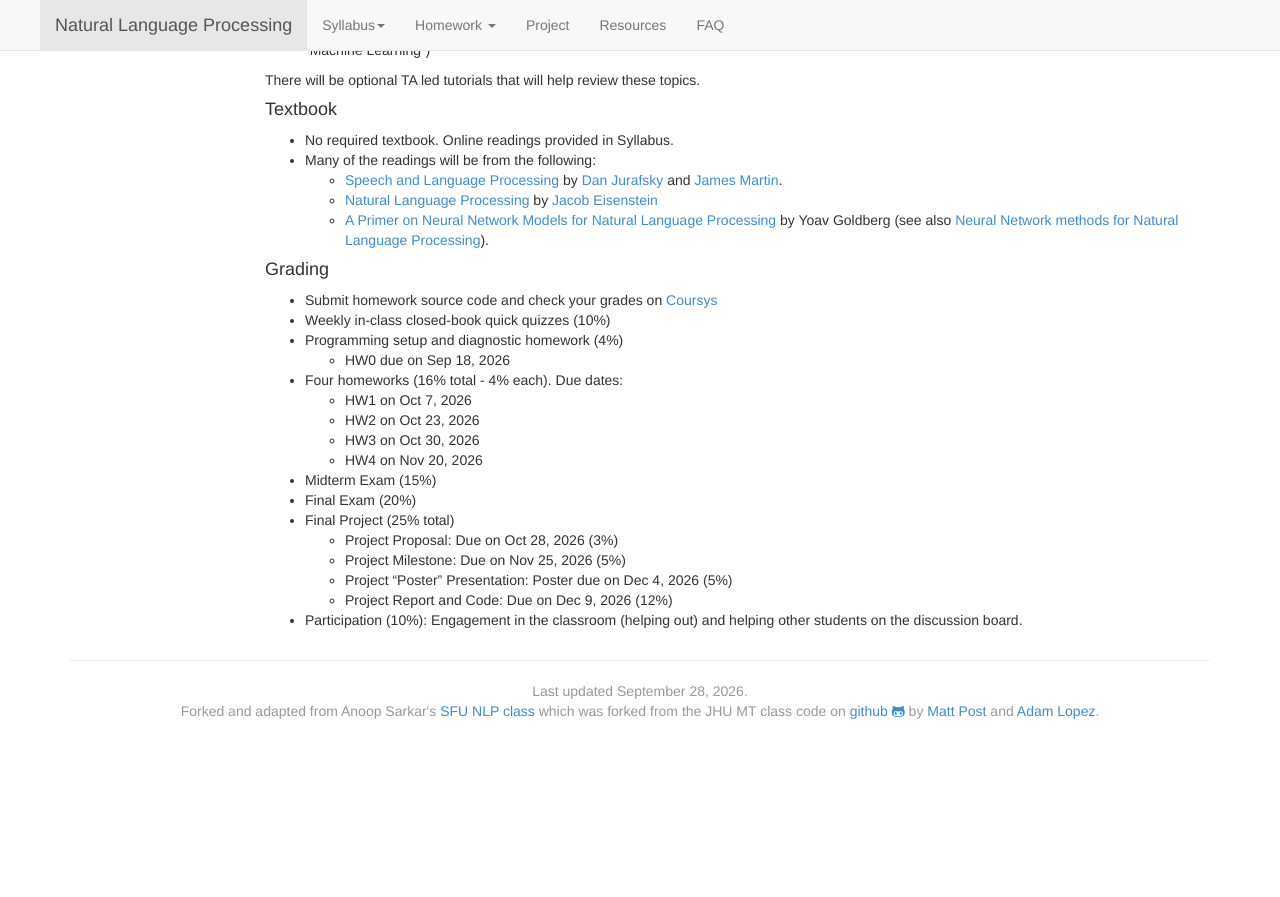
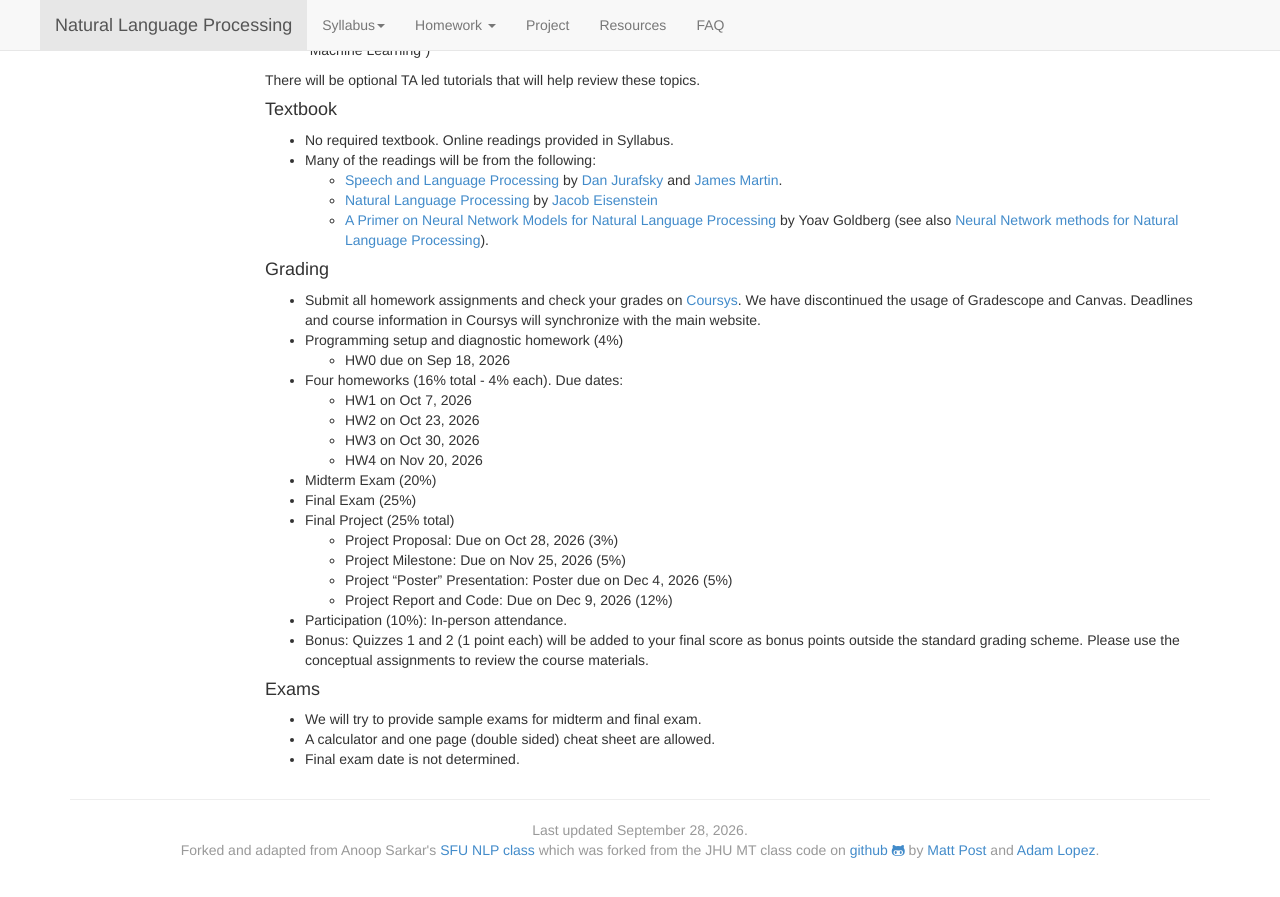
Before and after one commit to zhiyunrichardpeng/nlp-class, a Jekyll site: the page built from index.md, in a window 1280 px wide and 900 px high, scrolled down 862 px. Shown: the top 897 px of the window. Built offline with Jekyll 4.4.1, drawn with Linux system fonts in a browser that asks for light colours; nearby versions of some CDN libraries; before the commit the page ends 1623 px from its top, so only the background shows below that; some of the changed lines change nothing that is shown.

Commit message:
Update grading scheme and course policies

```diff
--- a/_config.yml
+++ b/_config.yml
@@ -54,51 +54,51 @@ hwdates:
   - hw: "0"
     startdate: "Sep 9, 2026"
     deadline: "Sep 18, 2026"
-    hwc-url: https://www.gradescope.ca
-    hwp-report-submit-url:
+    hwc-url: "https://coursys.sfu.ca/2026fa-cmpt-713-x1/"
+    hwp-report-submit-url: "https://coursys.sfu.ca/2026fa-cmpt-713-x1/"
   - hw: "1"
     startdate: "Sep 18, 2026"
     deadline: "Oct 7, 2026"
-    hwc-url: https://www.gradescope.ca
-    hwp-report-submit-url:
+    hwc-url: "https://coursys.sfu.ca/2026fa-cmpt-713-x1/"
+    hwp-report-submit-url: "https://coursys.sfu.ca/2026fa-cmpt-713-x1/"
   - hw: "2"
     startdate: "Oct 7, 2026"
     deadline: "Oct 23, 2026"
-    hwc-url: https://www.gradescope.ca
-    hwp-report-submit-url:
+    hwc-url: "https://coursys.sfu.ca/2026fa-cmpt-713-x1/"
+    hwp-report-submit-url: "https://coursys.sfu.ca/2026fa-cmpt-713-x1/"
   - hw: "3"
     startdate: "Oct 23, 2026"
     deadline: "Oct 30, 2026"
-    hwc-url: https://www.gradescope.ca
-    hwp-report-submit-url:
+    hwc-url: "https://coursys.sfu.ca/2026fa-cmpt-713-x1/"
+    hwp-report-submit-url: "https://coursys.sfu.ca/2026fa-cmpt-713-x1/"
   - hw: "4"
     startdate: "Oct 30, 2026"
     deadline: "Nov 20, 2026"
-    hwc-url: https://www.gradescope.ca
-    hwp-report-submit-url:
+    hwc-url: "https://coursys.sfu.ca/2026fa-cmpt-713-x1/"
+    hwp-report-submit-url: "https://coursys.sfu.ca/2026fa-cmpt-713-x1/"
   - hw: "project"
-    report-submit-name: "Gradescope"
+    report-submit-name: "Coursys"
     startdate: "Oct 23, 2026"
     deadline: "Dec 9, 2026"
     time: "Poster session: TBD"
     location: "TBD"
     abstract: "Oct 28, 2026"
     proposal: "Oct 28, 2026"
-    proposal-submit-url: https://www.gradescope.ca/courses/33825/assignments/179256
+    proposal-submit-url: "https://coursys.sfu.ca/2026fa-cmpt-713-x1/"
     milestone: "Nov 25, 2026"
-    milestone-submit-url: https://www.gradescope.ca/courses/33825/assignments/179257
+    milestone-submit-url: "https://coursys.sfu.ca/2026fa-cmpt-713-x1/"
     poster: "Poster due on Dec 4, 2026"
-    video-submit-url: https://www.gradescope.ca/courses/33825/assignments/179259
-    report-submit-url: https://www.gradescope.ca/courses/33825/assignments/179258
+    video-submit-url: "https://coursys.sfu.ca/2026fa-cmpt-713-x1/"
+    report-submit-url: "https://coursys.sfu.ca/2026fa-cmpt-713-x1/"
 hwsubmit:
   name: "Coursys"
-  url:  "https://coursys.sfu.ca/2026sp-cmpt-713-x1/"
+  url:  "https://coursys.sfu.ca/2026fa-cmpt-713-x1/"
 hwp-report-submit:
-  name: "Gradescope"
-  url:  "https://www.gradescope.ca/courses/33825"
+  name: "Coursys"
+  url:  "https://coursys.sfu.ca/2026fa-cmpt-713-x1/"
   specify-group-url: "https://www.youtube.com/watch?v=N2LtHmdu09c"
-hwc01: "Gradescope"
+hwc01: "Coursys"
 hwcsubmit01:
-  name: "Gradescope"
-  url:  "https://www.gradescope.ca/courses/33825"
-hwc: "Gradescope"
+  name: "Coursys"
+  url:  "https://coursys.sfu.ca/2026fa-cmpt-713-x1/"
+hwc: "Coursys"
--- a/index.md
+++ b/index.md
@@ -78,8 +78,7 @@ There will be optional TA led tutorials that will help review these topics.
 
 
 #### Grading
-* Submit homework source code and check your grades on [Coursys]({{ site.coursys }})
-* Weekly in-class closed-book quick quizzes (10%)
+* Submit all homework assignments and check your grades on [Coursys]({{ site.coursys }}). We have discontinued the usage of Gradescope and Canvas. Deadlines and course information in Coursys will synchronize with the main website.
 * Programming setup and diagnostic homework (4%)
   * HW0 due on {{ site.hwdates[0].deadline }}
 * Four homeworks (16% total - 4% each). Due dates:
@@ -87,11 +86,17 @@ There will be optional TA led tutorials that will help review these topics.
   * HW2 on {{ site.hwdates[2].deadline }}
   * HW3 on {{ site.hwdates[3].deadline }}
   * HW4 on {{ site.hwdates[4].deadline }}
-* Midterm Exam (15%)
-* Final Exam (20%)
+* Midterm Exam (20%)
+* Final Exam (25%)
 * Final Project (25% total)
   * Project Proposal: Due on {{ site.hwdates[5].proposal }} (3%)
   * Project Milestone: Due on {{ site.hwdates[5].milestone }} (5%)
   * Project "Poster" Presentation: {{ site.hwdates[5].poster }} (5%)
   * Project Report and Code: Due on {{ site.hwdates[5].deadline }} (12%)
-* Participation (10%): Engagement in the classroom (helping out) and helping other students on the discussion board.
+* Participation (10%): In-person attendance.
+* Bonus: Quizzes 1 and 2 (1 point each) will be added to your final score as bonus points outside the standard grading scheme. Please use the conceptual assignments to review the course materials.
+
+#### Exams
+* We will try to provide sample exams for midterm and final exam.
+* A calculator and one page (double sided) cheat sheet are allowed.
+* Final exam date is not determined.
```
